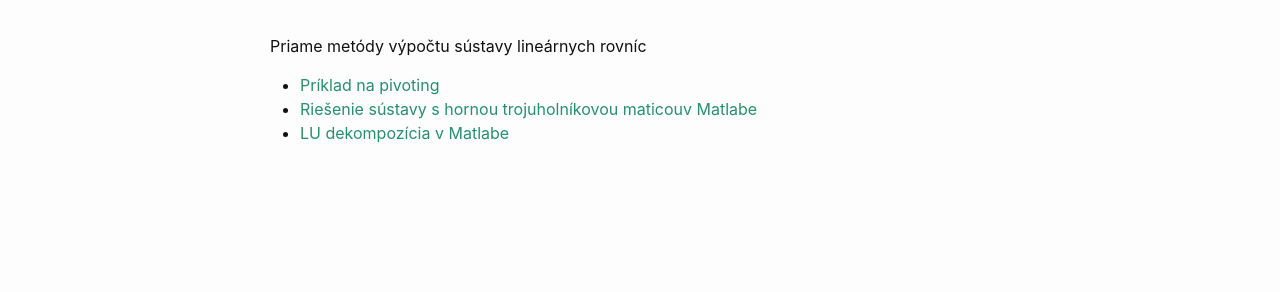
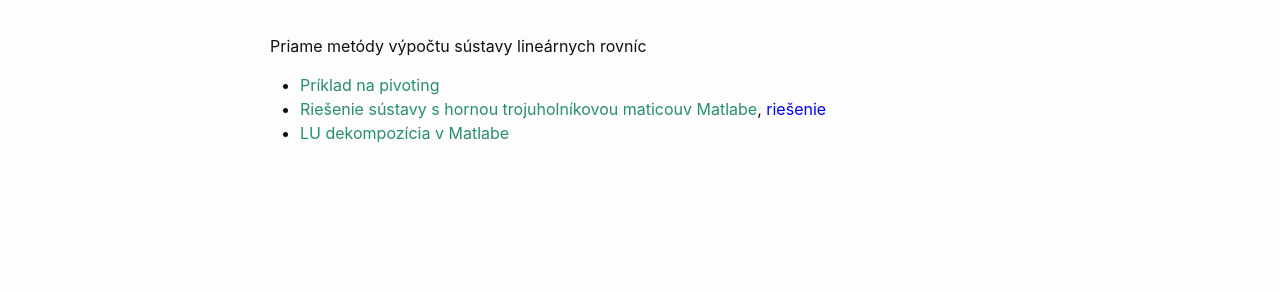
Before and after one commit to maslarova/maslarova.github.io, a Jekyll site: the page built from _posts/2020-03-06-cvicenie3.md, in a window 1280 px wide. Shown: the part 152-444 px from the top of the page. Built offline with Jekyll 4.4.1, drawn with Linux system fonts in a browser that asks for light colours.

Commit message:
Pridanie riesenia-cviko3

```diff
--- a/_posts/2020-03-06-cvicenie3.md
+++ b/_posts/2020-03-06-cvicenie3.md
@@ -7,5 +7,5 @@ title:  "3. cvičenie 6.3.2020"
 
 Priame metódy výpočtu sústavy lineárnych rovníc
 - [Príklad na pivoting](http://maslarova.github.io/cvicenie3/priklad_pivoting.pdf)
-- [Riešenie sústavy s hornou trojuholníkovou maticouv Matlabe](http://maslarova.github.io/cvicenie3/troj_matice_priklad.m)<br />
+- [Riešenie sústavy s hornou trojuholníkovou maticouv Matlabe](http://maslarova.github.io/cvicenie3/troj_matice_priklad.m), [<span style="color:blue">riešenie</span>](http://maslarova.github.io/cvicenie3/troj_matice.m) <br />
 - [LU dekompozícia v Matlabe](http://maslarova.github.io/cvicenie3/lu_decom.m)
```
Also changed, not shown: 1 other file.
